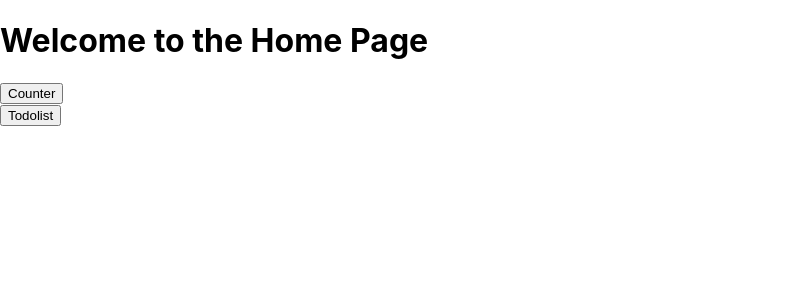
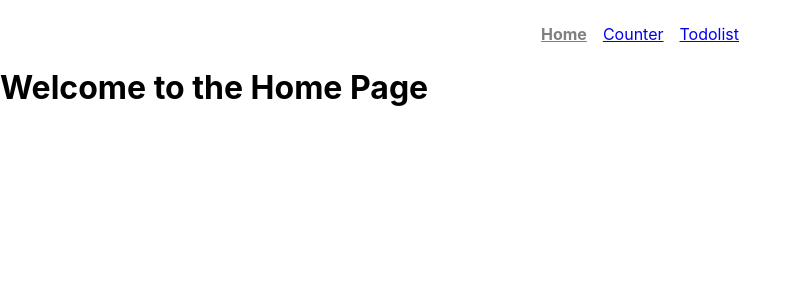
Before and after one commit to NattawutPhuddang/Trainreact-Rounter, a React (Create React App) app: page / in a window 1280 px wide. Shown: the top 300 px of the page, without its empty margins (0-802 px from the left). Built offline with nearby package versions, Linux system fonts and the light colour scheme.

Commit message:
update router

```diff
--- a/package.json
+++ b/package.json
@@ -10,6 +10,7 @@
     "react": "^19.1.1",
     "react-dom": "^19.1.1",
     "react-router": "^7.7.1",
+    "react-router-dom": "^6.30.1",
     "react-scripts": "5.0.1",
     "web-vitals": "^2.1.4"
   },
--- a/src/App.css
+++ b/src/App.css
@@ -36,3 +36,23 @@
     transform: rotate(360deg);
   }
 }
+
+.nav-active {
+    color: grey;
+    font-weight: bold;
+  }
+
+nav {
+  display: flex;
+  justify-content: center;
+  align-items: center;
+  gap: 16px; /* ระยะห่างระหว่างลิงก์ */
+  margin: 24px 0;
+}
+
+.div{
+  width: 100%;
+  height: 100%;
+  justify-content: center;
+  align-items: center;
+}
--- a/src/App.js
+++ b/src/App.js
@@ -1,11 +1,26 @@
+import { BrowserRouter, NavLink , Routes , Route}from 'react-router-dom';
 import Home from './componants/home';
+import Count from './componants/count';
+import Todolist from './componants/todolist';
+import './App.css';
 // ฟังก์ชันหลักของแอปพลิเคชัน
 function App() {
+  let activeClassName = "nav-active";
+
   return (
-
-    <div>
-      <Home />
-    </div>
+    <BrowserRouter>
+    <nav>
+      <NavLink end to="/" className={({isActive}) => isActive ? activeClassName : undefined}>Home </NavLink>
+      <NavLink to="/count" className={({isActive}) => isActive ? activeClassName : undefined}>Counter</NavLink>
+      <NavLink to="/todolist" className={({isActive}) => isActive ? activeClassName : undefined}>Todolist </NavLink>
+    </nav>
+    <Routes>
+        <Route path="/" element={<Home />} />
+        <Route path="/count" element={<Count />} />
+        <Route path="/todolist" element={<Todolist />} />
+        <Route path="*" element={<h2>Page not found</h2>} />
+    </Routes>
+    </BrowserRouter>
   );
 
 }
--- a/src/componants/count.jsx
+++ b/src/componants/count.jsx
@@ -4,7 +4,7 @@ function Counter() {
   const [count, setCount] = useState(0);
 
   return (
-    <div>
+    <div >
       <h1>Count: {count}</h1>
       <button onClick={() => setCount(count + 1)}>Add</button>
       <button onClick={() => setCount(count - 1)}>Subtract</button>
--- a/src/componants/home.jsx
+++ b/src/componants/home.jsx
@@ -1,23 +1,9 @@
-import Counter from './count.jsx';
-import Todolist from './todolist.jsx';
-import React from 'react';
 
 function Home() {
-const [showCounter, setShowCounter] = React.useState(false);
-const [showtodolist, setShowtodolist] = React.useState(false);
-
 return (
     <div className="home">
         <header className="home-header">
             <h1>Welcome to the Home Page</h1>
-            <div>
-            <button onClick={() => setShowCounter(!showCounter)}>Counter</button>
-            {showCounter && <Counter />}
-            </div>
-            <div>
-             <button onClick={() => setShowtodolist(!showtodolist)}>Todolist</button>
-            {showtodolist && <Todolist />}
-            </div>
         </header>
     </div>
 );
```
Also changed, not shown: 1 other file (tests, documents, lock files or other folders).
